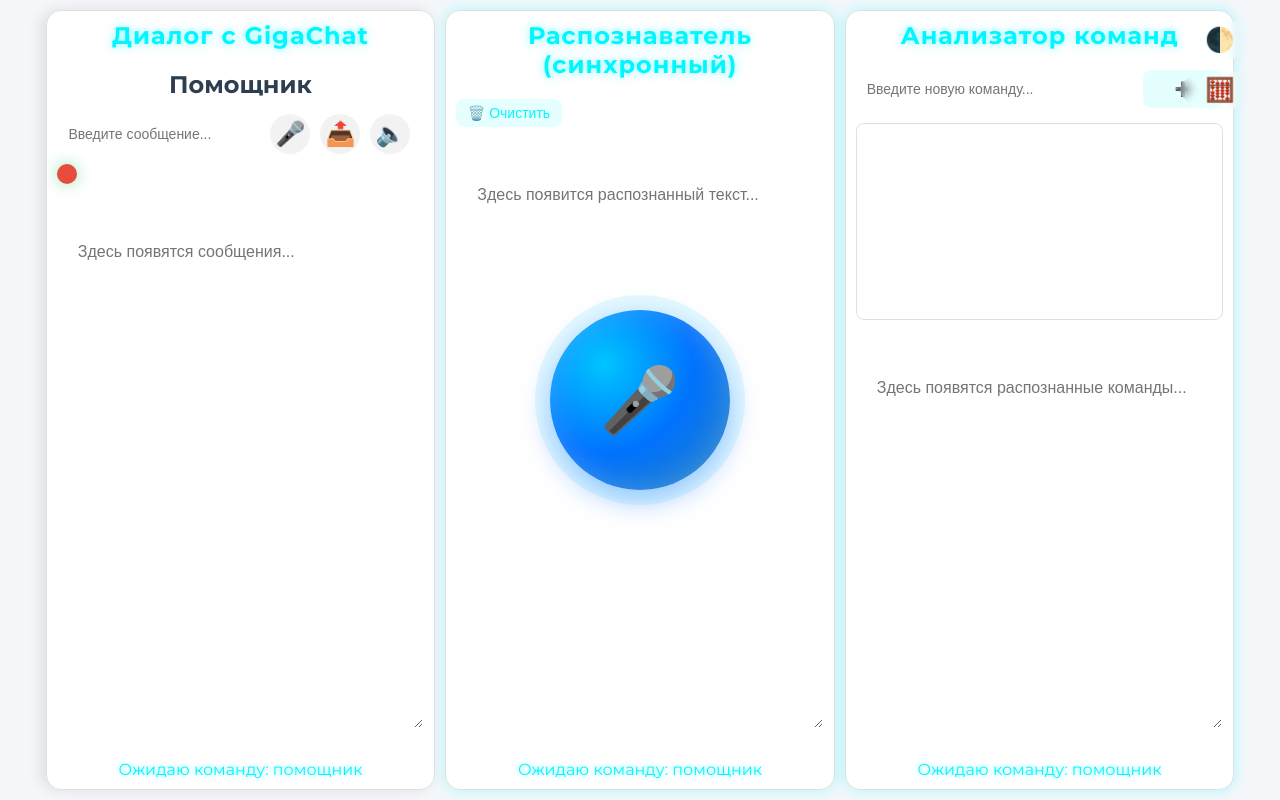
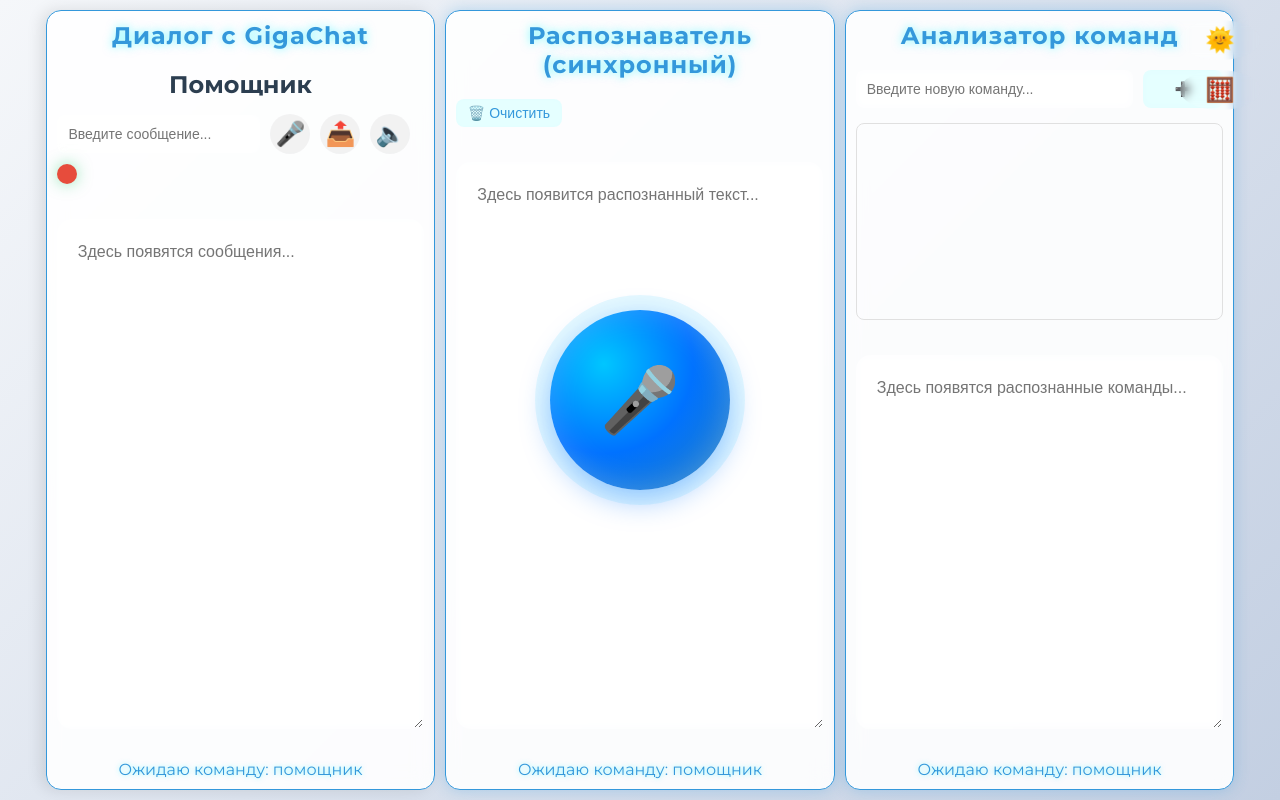
Before and after one commit to Borislav88888/U1, a Flask app: page / in a window 1280 px wide. Run offline with Flask 3, Linux system fonts and the light colour scheme.

Commit message:
Update index.html

```diff
--- a/templates/index.html
+++ b/templates/index.html
@@ -1008,48 +1008,48 @@
 
             /* Стили для разных тем */
             body.light-theme {
-                --bg-color: #f5f7fa;
+                --background-gradient: linear-gradient(135deg, #f5f7fa 0%, #c3cfe2 100%);
                 --text-color: #2c3e50;
-                --container-bg: #ffffff;
-                --border-color: #e0e0e0;
-                --hover-color: #f8f9fa;
+                --container-bg: rgba(255, 255, 255, 0.9);
+                --primary-color: #3498db;
+                --glow-effect: 0 0 15px rgba(52, 152, 219, 0.3);
             }
 
             body.dark-theme {
-                --bg-color: #2c3e50;
-                --text-color: #ecf0f1;
-                --container-bg: #34495e;
-                --border-color: #4a6278;
-                --hover-color: #2c3e50;
-            }
-
-            body.color-theme {
-                --bg-color: #ffeaa7;
-                --text-color: #2d3436;
-                --container-bg: #fff6dd;
-                --border-color: #fdcb6e;
-                --hover-color: #ffeaa7;
+                --background-gradient: linear-gradient(135deg, #0f1419 0%, #1a1f25 100%);
+                --text-color: #00f7ff;
+                --container-bg: rgba(255, 255, 255, 0.05);
+                --primary-color: #00f7ff;
+                --glow-effect: 0 0 15px rgba(0, 247, 255, 0.3);
+            }
+
+            body.neon-theme {
+                --background-gradient: linear-gradient(135deg, #000000 0%, #1a0f25 100%);
+                --text-color: #ff00ff;
+                --container-bg: rgba(255, 0, 255, 0.05);
+                --primary-color: #ff00ff;
+                --glow-effect: 0 0 15px rgba(255, 0, 255, 0.3);
             }
 
             /* Применение переменных темы */
             body {
-                background: var(--bg-color);
+                background: var(--background-gradient);
                 color: var(--text-color);
                 transition: all 0.3s ease;
             }
 
             .speech-container {
                 background-color: var(--container-bg) !important;
-                border-color: var(--border-color) !important;
+                border-color: var(--primary-color) !important;
             }
 
             .chat-entry {
                 background-color: var(--container-bg) !important;
-                border: 1px solid var(--border-color) !important;
+                border: 1px solid var(--primary-color) !important;
             }
 
             .chat-entry:hover {
-                background-color: var(--hover-color) !important;
+                background-color: var(--primary-color) !important;
             }
 
             .calculator {
@@ -2073,33 +2146,63 @@
             function updateThemeIcon() {
                 switch(currentTheme) {
                     case 'light':
-                        themeButton.textContent = '🌓';
+                        themeButton.textContent = '🌞'; // Солнце для светлой темы
                         break;
                     case 'dark':
-                        themeButton.textContent = '🌞';
+                        themeButton.textContent = '🌒'; // Луна для темной темы
                         break;
-                    case 'color':
-                        themeButton.textContent = '🌙';
+                    case 'neon':
+                        themeButton.textContent = '💫'; // Звезда для неоновой темы
                         break;
+                    case 'pastel':
+                        themeButton.textContent = '🌸'; // Цветок для пастельной темы
+                        break;
+                    case 'space':
+                        themeButton.textContent = '🌌'; // Космос для темы космоса
+                        break;
+                    case 'forest':
+                        themeButton.textContent = '🌲'; // Дерево для лесной темы
+                        break;
+                    case 'ocean':
+                        themeButton.textContent = '🌊'; // Вода для океанической темы
+                        break;
+                    case 'sunset':
+                        themeButton.textContent = '🌅'; // Закат для темы заката
+                        break;
                 }
             }
 
             themeButton.onclick = function() {
-                document.body.classList.remove('light-theme', 'dark-theme', 'color-theme');
+                document.body.classList.remove('light-theme', 'dark-theme', 'neon-theme', 'pastel-theme', 'space-theme', 'forest-theme', 'ocean-theme', 'sunset-theme');
 
                 if (currentTheme === 'light') {
                     currentTheme = 'dark';
                     document.body.classList.add('dark-theme');
                 } else if (currentTheme === 'dark') {
-                    currentTheme = 'color';
-                    document.body.classList.add('color-theme');
+                    currentTheme = 'neon';
+                    document.body.classList.add('neon-theme');
+                } else if (currentTheme === 'neon') {
+                    currentTheme = 'pastel';
+                    document.body.classList.add('pastel-theme');
+                } else if (currentTheme === 'pastel') {
+                    currentTheme = 'space';
+                    document.body.classList.add('space-theme');
+                } else if (currentTheme === 'space') {
+                    currentTheme = 'forest';
+                    document.body.classList.add('forest-theme');
+                } else if (currentTheme === 'forest') {
+                    currentTheme = 'ocean';
+                    document.body.classList.add('ocean-theme');
+                } else if (currentTheme === 'ocean') {
+                    currentTheme = 'sunset';
+                    document.body.classList.add('sunset-theme');
                 } else {
                     currentTheme = 'light';
                     document.body.classList.add('light-theme');
                 }
 
                 updateThemeIcon();
-                localStorage.setItem('theme', currentTheme); // Сохраняем выбранную тему
+                localStorage.setItem('theme', currentTheme);
             };
 
             // Загружаем сохраненную тему при запуске
```
Also changed, not shown: other parts of templates/index.html (+81 -8 lines).
